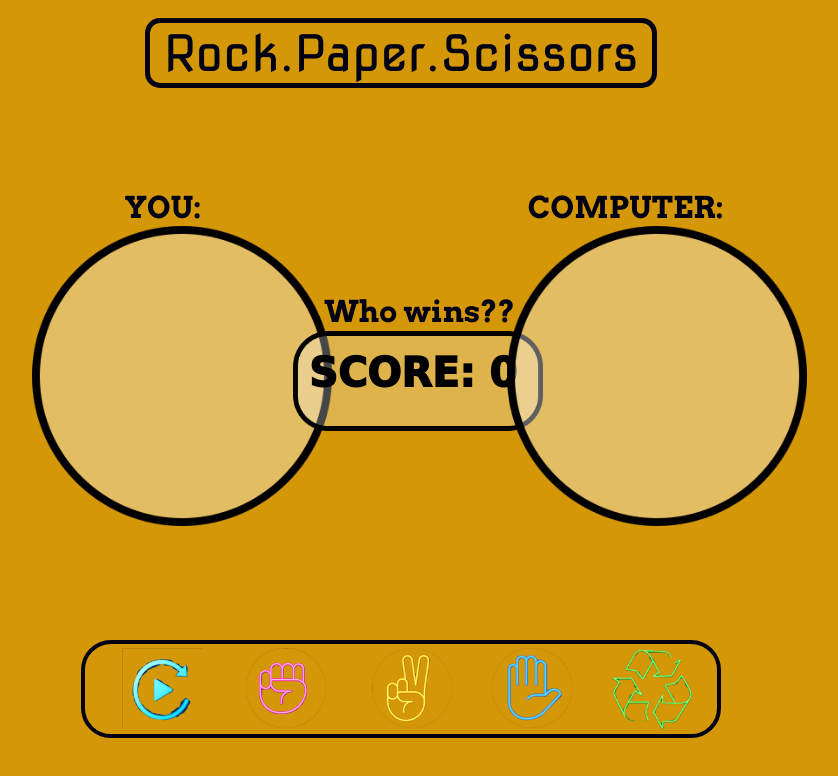
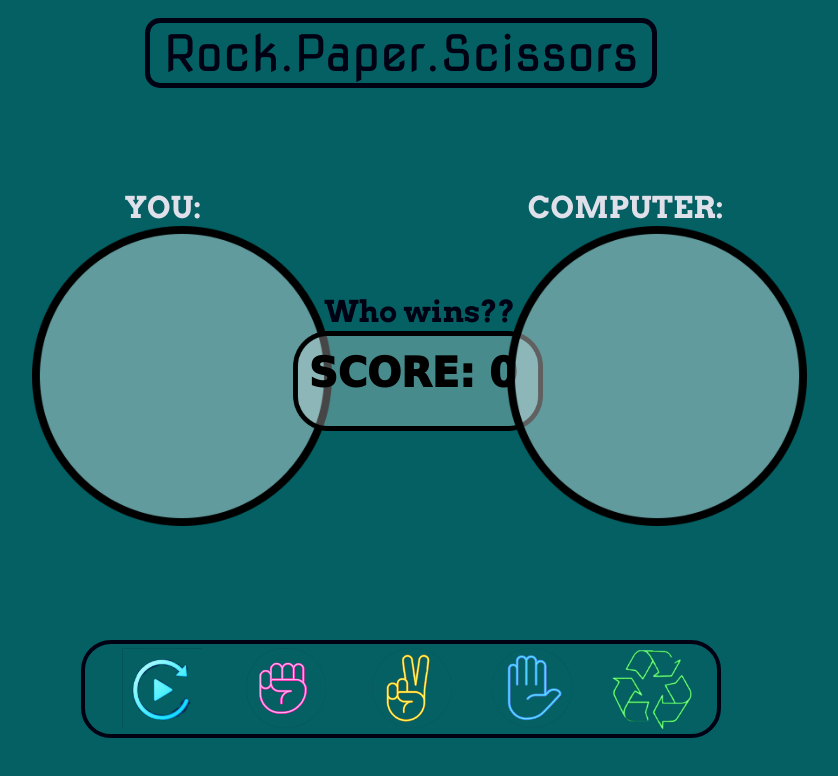
Before and after one commit to 19kirti/rock-paper-scissors, a plain HTML site: page index.html in a window 1280 px wide. Shown: the whole page, without its empty margins (239-1077 px from the left). Drawn offline with Linux system fonts and the light colour scheme; a web font is replaced by a local one.

Commit message:
updated CSS

```diff
--- a/styles/main.css
+++ b/styles/main.css
@@ -1,5 +1,5 @@
 body{
-    background-color: #d49708;
+    background-color: #046063;
 }
 
 h2{
@@ -32,7 +32,7 @@ h2{
     font-family: 'Arvo', serif;
     font-size: 30px;
     font-weight: 500;
-    color: rgb(1, 1, 20);
+    color: rgb(224, 224, 235);
 }
 .your-choice{
     position: absolute;
@@ -71,7 +71,7 @@ h2{
     font-family: 'Arvo', serif;
     font-size: 30px;
     font-weight: 500;
-    color: rgb(1, 1, 20);
+    color: rgb(224, 224, 235);
 }
 
 .comp-choice{
```
